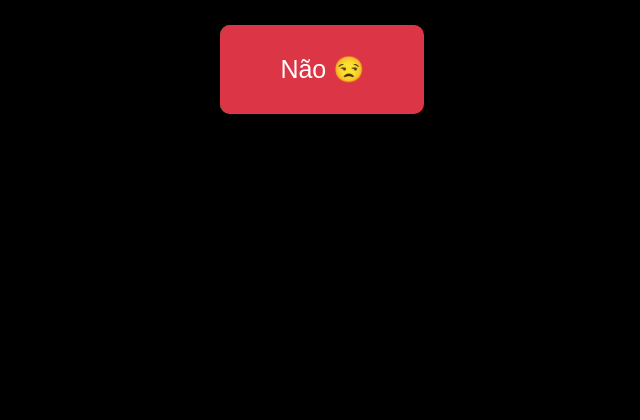
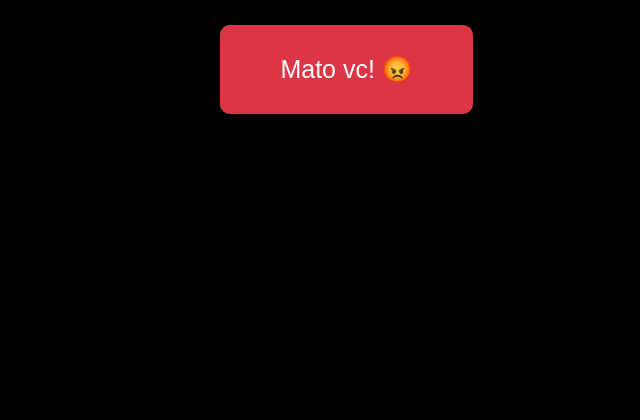
Before and after one commit to Leandr0Cost4/pedido, a plain HTML site: page index.html in a window 1280 px wide. Shown: the part 380-800 px from the top of the page, without its empty margins (319-959 px from the left). Drawn offline with Linux system fonts and the light colour scheme.

Commit message:
index.html

```diff
--- a/index.html
+++ b/index.html
@@ -75,7 +75,7 @@
   <h1>Nanda, Posso te dar um beijo ? 🙏🏾 😏</h1>
   <div class="botoes">
     <button id="sim" onclick="comemorar()">Sim 😘</button>
-    <button id="nao" type="button">Não 😒</button>
+    <button id="nao" type="button">Mato vc! 😡</button>
   </div>
 
   <script>
```
